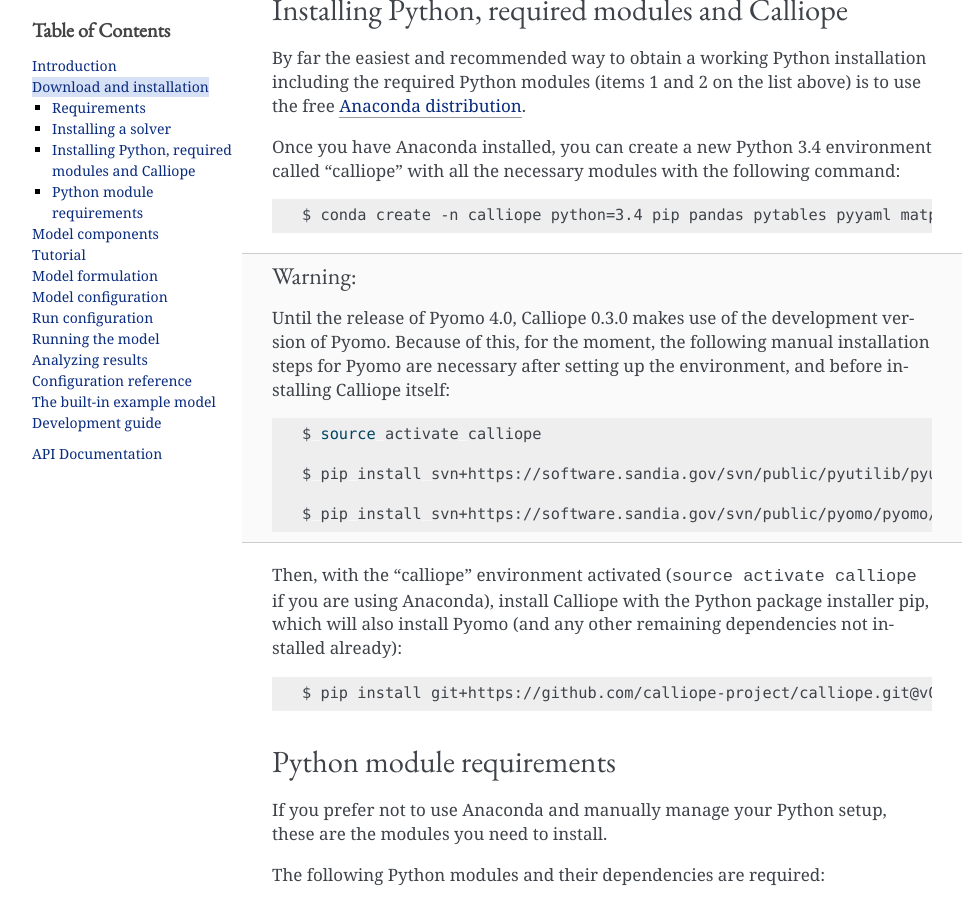
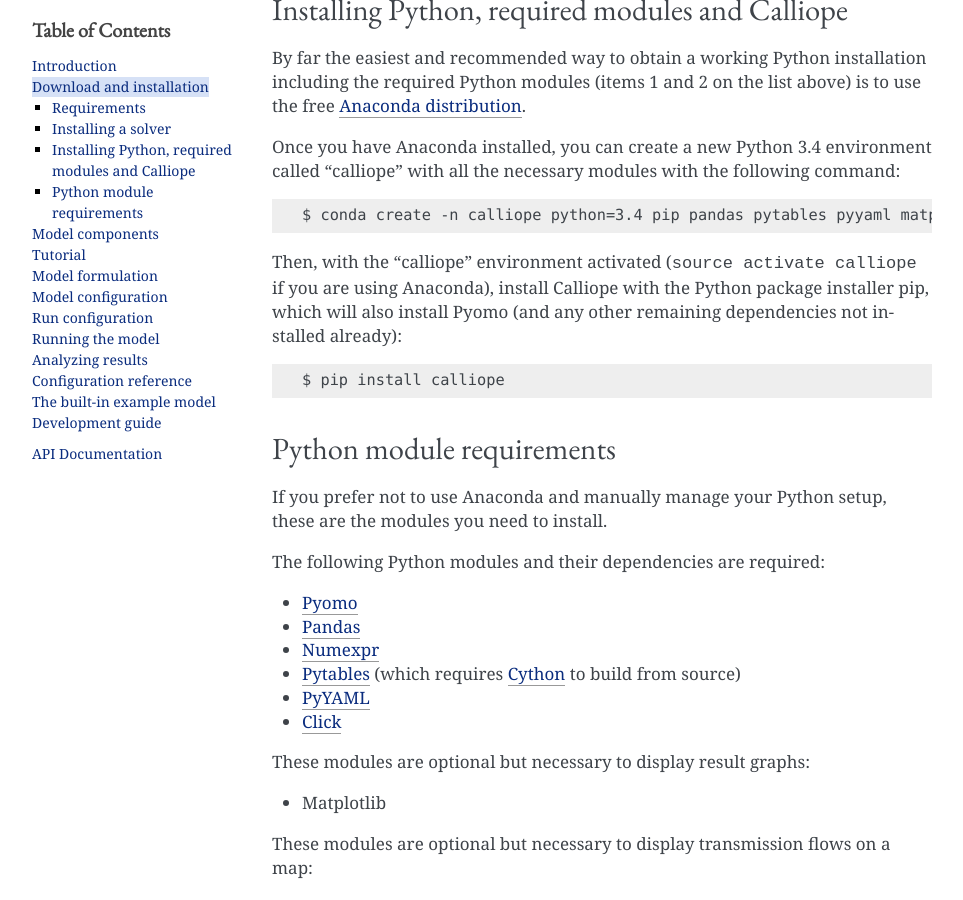
Before and after one commit to calliope-project/calliope, a Sphinx documentation site: the page built from doc/user/installation.rst, in a window 1280 px wide and 900 px high, scrolled down 641 px. Shown: the whole window, without its empty margins (148-1111 px from the left). Built offline with Sphinx 7.4.7, drawn with Linux system fonts in a browser that asks for light colours; pages that are not in the unit, such as notebooks, are missing from menus.

Commit message:
Pyomo 4.0rc in requirements and setup.py

```diff
--- a/changelog.rst
+++ b/changelog.rst
@@ -6,6 +6,7 @@
 +++++++++++
 
 * Fixes to time_functions
+* Other minor improvements and fixes
 
 0.3.0 (2014-12-12)
 ++++++++++++++++++
--- a/doc/user/installation.rst
+++ b/doc/user/installation.rst
@@ -30,19 +30,9 @@
 
    $ conda create -n calliope python=3.4 pip pandas pytables pyyaml matplotlib networkx basemap
 
-.. Warning :: Until the release of Pyomo 4.0, Calliope 0.3.0 makes use of the development version of Pyomo. Because of this, for the moment, the following manual installation steps for Pyomo are necessary after setting up the environment, and before installing Calliope itself:
-
-   .. code-block:: bash
-
-      $ source activate calliope
-
-      $ pip install svn+https://software.sandia.gov/svn/public/pyutilib/pyutilib/trunk@3457#egg=pyutilib
-
-      $ pip install svn+https://software.sandia.gov/svn/public/pyomo/pyomo/trunk@9471#egg=pyomo
-
 Then, with the "calliope" environment activated (``source activate calliope`` if you are using Anaconda), install Calliope with the Python package installer pip, which will also install Pyomo (and any other remaining dependencies not installed already)::
 
-   $ pip install git+https://github.com/calliope-project/calliope.git@v0.3.0#egg=calliope
+   $ pip install calliope
 
 .. _python_module_requirements:
 
--- a/requirements.txt
+++ b/requirements.txt
@@ -7,6 +7,6 @@
 matplotlib==1.4.1
 pandas==0.15.1
 PyYAML==3.11
-# pyomo==3.5.8669
+pyomo>=4.0rc9540
 # tables==3.1.0
 click==3.3
--- a/setup.py
+++ b/setup.py
@@ -25,7 +25,7 @@
                                'test/common/t_6h/*.csv',
                                'test/common/t_erroneous/*.csv']},
     install_requires=[
-        "pyomo >= 3.5.8669",
+        "pyomo >= 4.0rc9540",
         "numpy >= 1.9.0",
         "numexpr >= 2.3.1",
         "pandas >= 0.15.1",
```
Also changed, not shown: .travis.yml.
